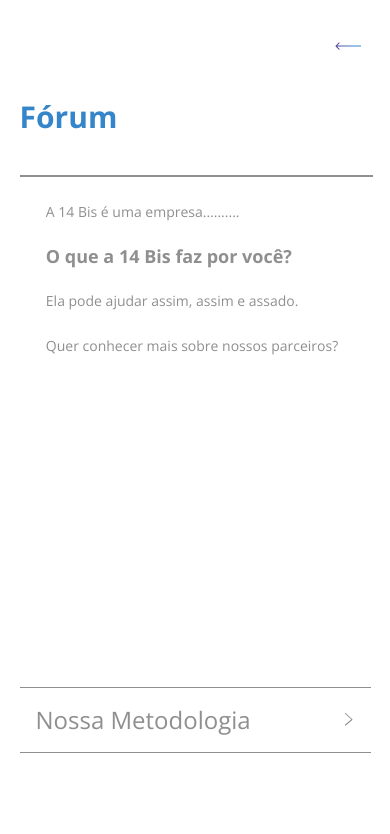
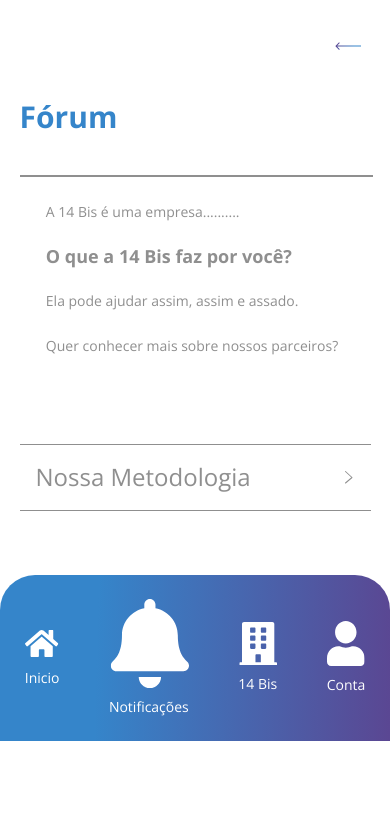
Before and after one commit to matheusdoedev/14Bis-web, a React (Create React App) app: page /forum in a window 390 px wide. Shown: the top 834 px of the page. Built offline with nearby package versions, Linux system fonts and the light colour scheme.

Commit message:
:iphone: chore: mobile bottom navbar bug fixed

```diff
--- a/src/components/BottomMenu/styles.ts
+++ b/src/components/BottomMenu/styles.ts
@@ -8,9 +8,6 @@ export const BottomMenuContainer = styled.nav`
     border-radius: 35px 35px 0 0;
     padding: var(--gap-md) 0;
     width: 100vw;
-
-    position: absolute;
-    top: 99vh;
 
     display: flex;
     justify-content: space-around;
@@ -29,7 +26,7 @@ export const BottomMenuItem = styled(Link)`
     p {
       color: white;
       font-weight: 400;
-      margin-top: var(--gap);
+      margin-top: 8px;
     }
   }
 `;
--- a/src/components/Header/index.tsx
+++ b/src/components/Header/index.tsx
@@ -1,6 +1,6 @@
 import React from "react";
 // styles
-import { SideMenuToggle, HeaderContainer } from "./styles";
+import { HeaderContainer } from "./styles";
 
 const Header: React.FC = ({ children }) => {
   return <HeaderContainer>{children}</HeaderContainer>;
--- a/src/layouts/Pagina-Interna/styles.tsx
+++ b/src/layouts/Pagina-Interna/styles.tsx
@@ -39,7 +39,7 @@ export const BottomButton = styled(Link)`
     font-weight: 400;
     text-align: left;
     align-self: end;
-    margin-top: var(--gap-xl);
+    margin: var(--gap-xl) 0;
 
     display: flex;
     justify-content: space-between;
@@ -50,7 +50,6 @@ export const BottomButton = styled(Link)`
 export const Conteudo = styled.article`
   & {
     width: 85%;
-    height: 50vh;
 
     p,
     h2 {
--- a/src/pages/Cadastro/styles.ts
+++ b/src/pages/Cadastro/styles.ts
@@ -4,7 +4,7 @@ export const CadastroContainer = styled.main`
   & {
     background: var(--gradient);
     min-height: 100vh;
-    padding: var(--gap-xl) 0;
+    padding: var(--gap-lg) 0;
 
     img {
       margin-bottom: var(--gap-lg);
--- a/src/pages/Home/styles.ts
+++ b/src/pages/Home/styles.ts
@@ -5,7 +5,7 @@ export const HomeContainer = styled.main`
   & {
     background: var(--gradient);
     min-height: 100vh;
-    padding: var(--gap-xl) 0;
+    padding: var(--gap-lg) 0;
 
     img {
       margin: 0 auto var(--gap-lg) auto;
--- a/src/pages/Pagina-principal/index.tsx
+++ b/src/pages/Pagina-principal/index.tsx
@@ -33,10 +33,10 @@ const PaginaInicial = () => {
           <img src={logoImg} alt="14Bis" />
         </Header>
 
-        <h1>Para o seu sucesso, 14 Bis é o caminho.</h1>
-        <p>O que a 14 Bis faz por você?</p>
+        <Conteudo>
+          <h1>Para o seu sucesso, 14 Bis é o caminho.</h1>
+          <p>O que a 14 Bis faz por você?</p>
 
-        <Conteudo>
           <Menu>
             {MenuOptions.map((option) => (
               <Link key={option.path} to={option.path}>
--- a/src/pages/Pagina-principal/styles.ts
+++ b/src/pages/Pagina-principal/styles.ts
@@ -2,8 +2,15 @@ import styled from "styled-components";
 
 export const PaginaPrincipalContainer = styled.main`
   & {
+  }
+`;
+
+export const Conteudo = styled.section`
+  & {
+    width: 100%;
+    padding: var(--gap-lg) 0;
+
     h1 {
-      margin-top: var(--gap-lg);
       color: var(--blue);
       align-self: flex-start;
     }
@@ -14,14 +21,6 @@ export const PaginaPrincipalContainer = styled.main`
       align-self: flex-start;
       margin-top: var(--gap-md);
     }
-  }
-`;
-
-export const Conteudo = styled.section`
-  & {
-    width: 100%;
-    height: 60vh;
-    overflow-y: scroll;
   }
 `;
 
```
